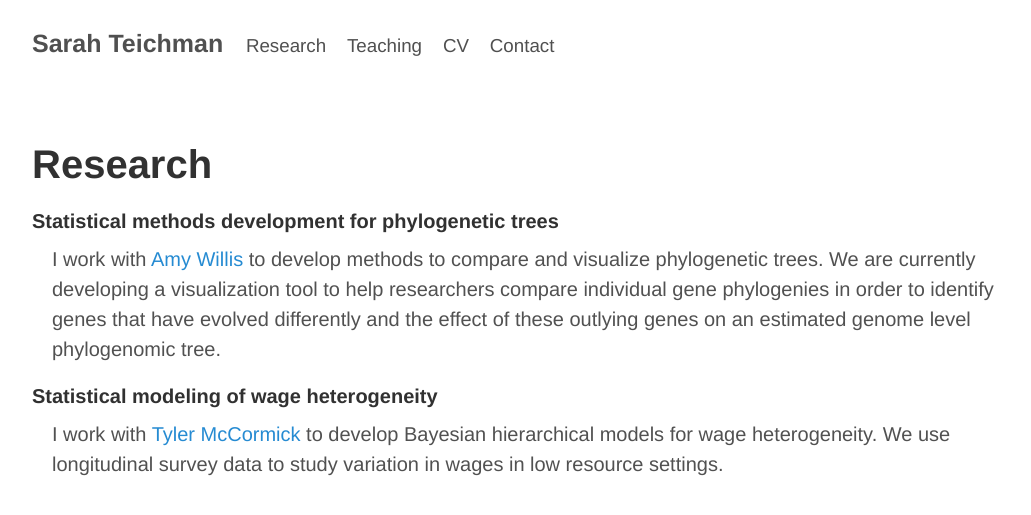
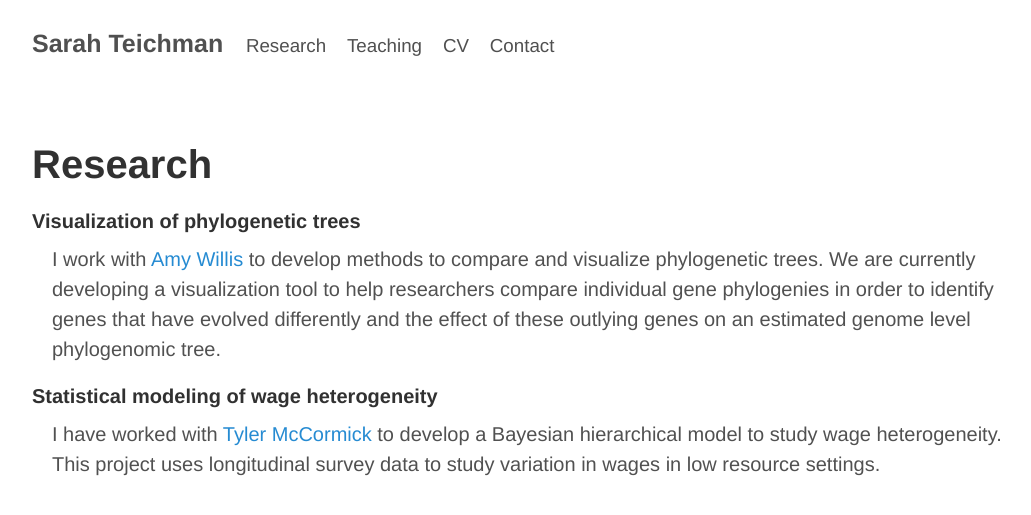
Before and after one commit to svteichman/svteichman.github.io, a Jekyll site: the page built from research.html, in a window 1280 px wide. Shown: the top 515 px of the page, without its empty margins (108-1139 px from the left). Built offline with Jekyll 4.4.1, drawn with Linux system fonts in a browser that asks for light colours.

Commit message:
Update research.html

```diff
--- a/research.html
+++ b/research.html
@@ -5,7 +5,7 @@ title:  'Research'
 
 <h1>Research</h1>
 
-<h4>Statistical methods development for phylogenetic trees</h4>
+<h4>Visualization of phylogenetic trees</h4>
 <p class="content" style="padding:0px;margin:0px 20px 0px;">
   I work with <a href = "http://statisticaldiversitylab.com/">Amy Willis</a> to develop methods to compare and visualize phylogenetic trees.
   We are currently developing a visualization tool to help researchers compare individual gene phylogenies in order to identify genes that have evolved differently and the effect of these outlying genes on an estimated genome level phylogenomic tree.
@@ -13,6 +13,6 @@ title:  'Research'
 
 <h4>Statistical modeling of wage heterogeneity</h4>
 <p class="content" style="padding:0px;margin:0px 20px 0px;">
-  I work with <a href = "https://thmccormick.github.io/">Tyler McCormick</a> to develop Bayesian hierarchical models for wage heterogeneity.
-  We use longitudinal survey data to study variation in wages in low resource settings.
+  I have worked with <a href = "https://thmccormick.github.io/">Tyler McCormick</a> to develop a Bayesian hierarchical model to study wage heterogeneity.
+  This project uses longitudinal survey data to study variation in wages in low resource settings.
 </p>
```
